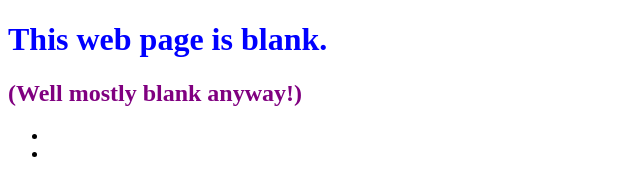
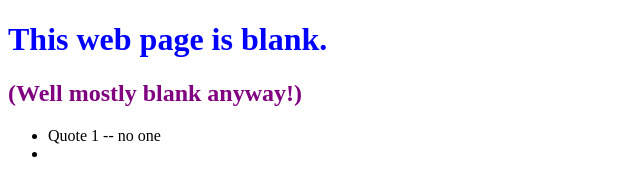
Before and after one commit to fgpeixo/0main_openSAP_repo, a plain HTML site: page index.html in a window 1280 px wide. Shown: the whole page, without its empty margins (0-640 px from the left). Drawn offline with Linux system fonts and the light colour scheme.

Commit message:
Added first quote

```diff
--- a/index.html
+++ b/index.html
@@ -8,7 +8,7 @@
 		<h1 style="color: Blue">This web page is blank.</h1>
 		<h2 style="color: Purple">(Well mostly blank anyway!)</h2>
 		<ul>
-			<li></li>
+			<li>Quote 1 -- no one</li>
 			<li></li>
 		</ul>
 	</body>
```
